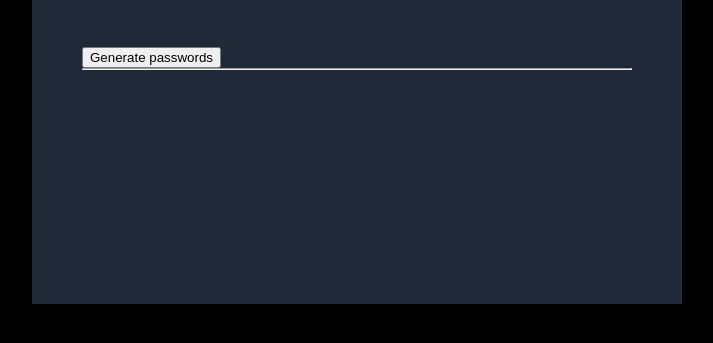
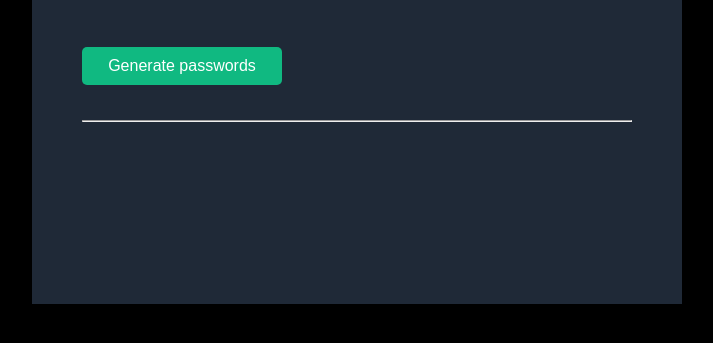
Before and after one commit to topheraronson/PasswordGenerator, a plain HTML site: page index.html in a window 1280 px wide. Shown: the part 371-714 px from the top of the page, without its empty margins (283-996 px from the left). Drawn offline with Linux system fonts and the light colour scheme.

Commit message:
Styled Button
Added css to button

```diff
--- a/css/index.css
+++ b/css/index.css
@@ -8,6 +8,7 @@ body {
     align-items: center;
     height: 100vh;
     background-color: black;
+    font-family: "Inter", sans-serif;
 }
 .container {
     width: 550px;
@@ -33,8 +34,18 @@ body {
 }
 
 .container p {
-    font-family: "Inter", sans-serif;
     font-size: 20px;
     color: #D5D4D8;
     margin-bottom: 50px;
 }
+
+.container button {
+    width: 200px;
+    font-size: 16px;
+    padding: 10px 20px;
+    border: none;
+    border-radius: 5px;
+    background: #10B981;
+    color: white;
+    margin-bottom: 35px;
+}
```
